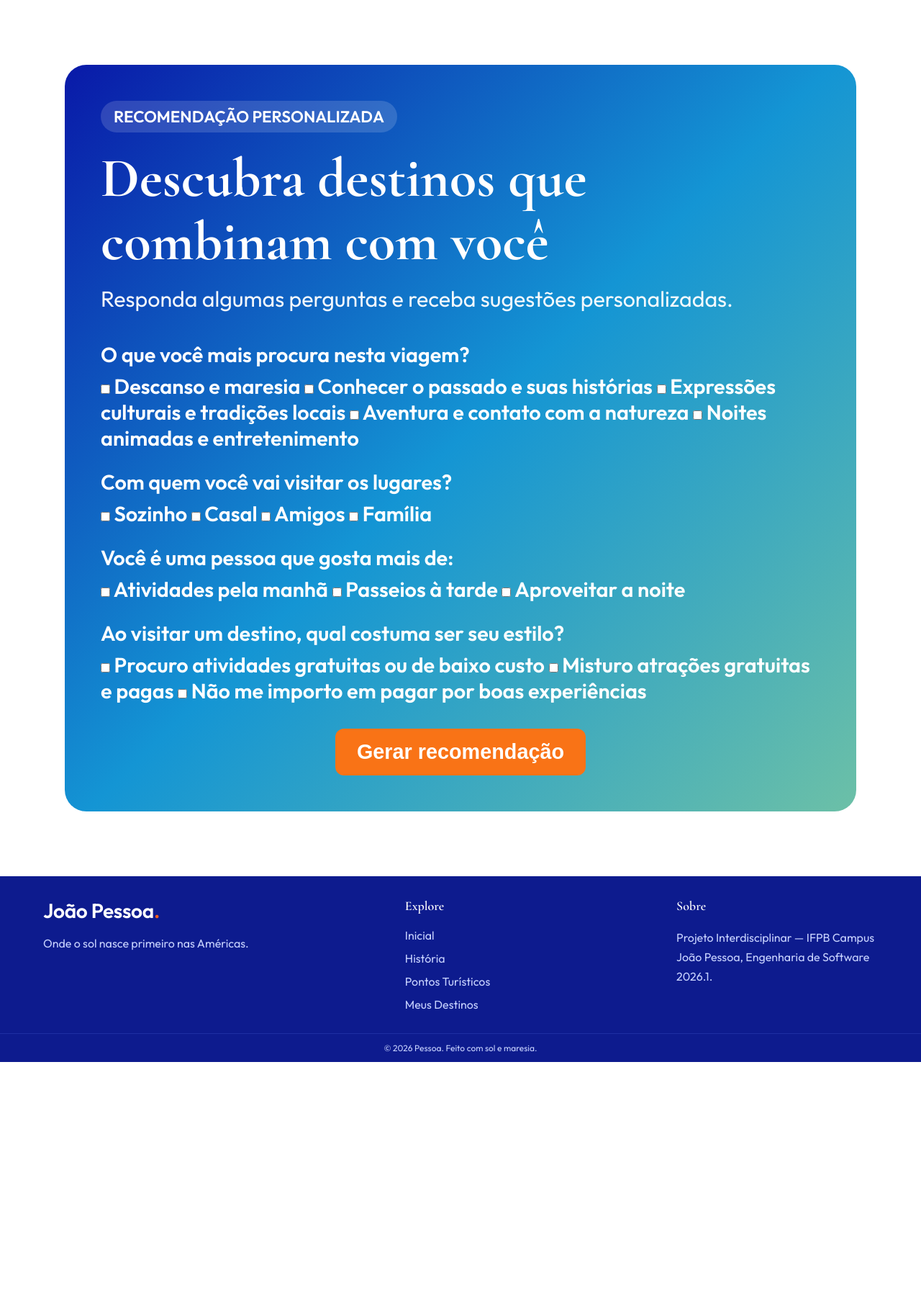
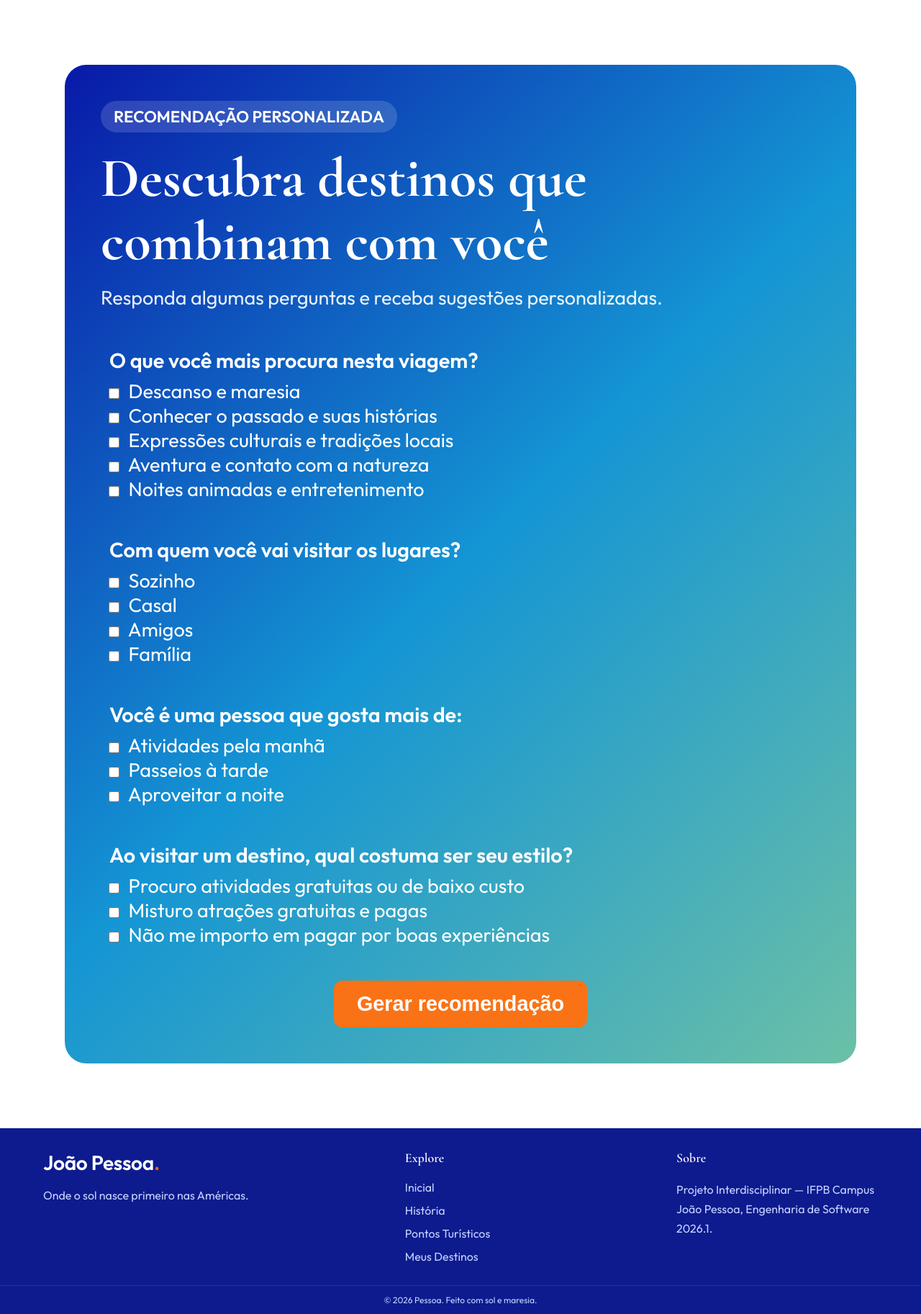
Before and after one commit to jmanoeldev/Vem-pra-Jampa, a Flask app: template templates/meus_destinos.html in a window 1280 px wide. Shown: the part 84-1909 px from the top of the page at 72% size. Before the commit the page ends 1559 px from the top, so only its background shows below. Run offline with Flask 3, Linux system fonts and the light colour scheme; the template is opened without the code that fills it, so the values that code supplies are empty; the visitor is signed in with stand-in values (Sample User, id 1).

Commit message:
Melhora estilização da página meus destinos

```diff
--- a/static/css/destinos.css
+++ b/static/css/destinos.css
@@ -143,7 +143,6 @@
 
 .recomendacao-header h1 {
     margin-top: 2rem;
-
     font-size: 7.68rem;
     line-height: 1.15;
 }
@@ -151,9 +150,9 @@
 .recomendacao-header p {
     margin-top: 1.5rem;
 
-    font-size: 3.04rem;
+    font-size: 2.7rem;
 
-    opacity: 0.95;
+    opacity: 0.9;
 }
 
 .form-preferencias {
@@ -166,11 +165,24 @@
 .pergunta {
     display: flex;
     flex-direction: column;
-    gap: 0.8rem;
+    margin: 1.2rem;
 }
 
-.pergunta label {
+.opcoes-checkbox {
+    font-size: 2.7rem;
+    display: flex;
+    flex-direction: column;
+}
+
+input[type="checkbox"] {
+    accent-color: #2e7d32;
+    transform: scale(1.2);
+    margin-right: 0.8rem;
+}
+
+.pergunta-titulo {
     font-size: 2.88rem;
+    padding-bottom: 0.8rem;
     font-weight: 600;
 }
 
@@ -191,7 +203,7 @@
     justify-self: center;
     margin-top: 1rem;
 
-    padding: 1.6rem 3rem;
+    padding: 1.6rem 3.2rem;
 
     border: none;
     border-radius: 1.2rem;
@@ -209,7 +221,7 @@
 }
 
 .btn-gerar:hover {
-    transform: translateY(-2px);
+    padding: 2rem 3.6rem;
 }
 
 /* =========================
@@ -296,7 +308,7 @@
 .card-image {
     height: 100%;
     object-fit: cover;
-
+    width: 100%;
     transition: transform 0.5s ease;
 }
 
```
Also changed, not shown: data/usuarios.csv (line endings or trailing spaces).
